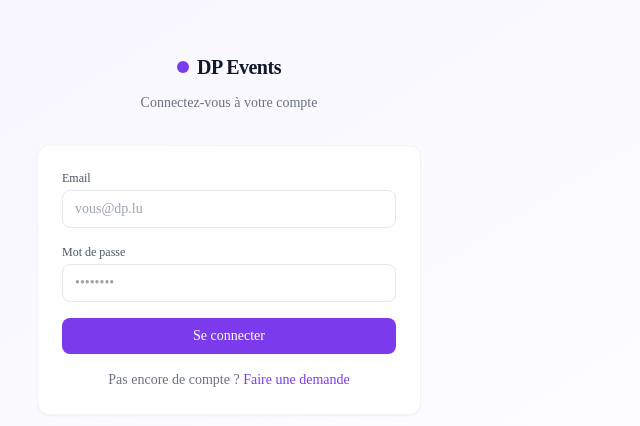
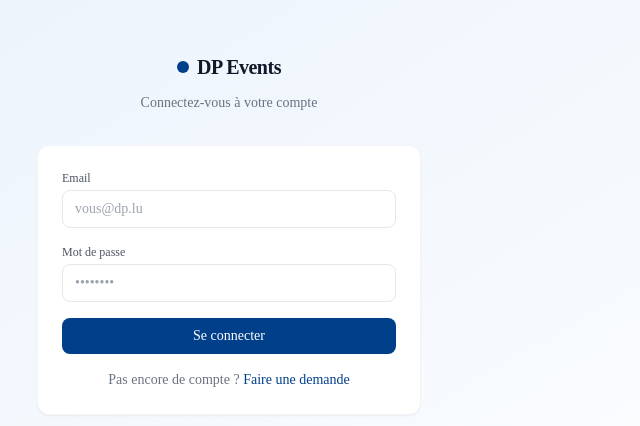
Before and after one commit to rftnj6gvp7-code/dp-events, a Next.js app: page /auth/login in a window 1280 px wide. Shown: the part 166-592 px from the top of the page, without its empty margins (411-1051 px from the left). Built offline with nearby package versions, Linux system fonts and the light colour scheme; no server answers.

Commit message:
charte graphique DP bleu

```diff
--- a/tailwind.config.js
+++ b/tailwind.config.js
@@ -8,17 +8,17 @@ module.exports = {
   theme: {
     extend: {
       colors: {
-        brand: {
-          50:  '#f5f3ff',
-          100: '#ede9fe',
-          200: '#ddd6fe',
-          400: '#a78bfa',
-          500: '#8b5cf6',
-          600: '#7c3aed',
-          700: '#6d28d9',
-          800: '#5b21b6',
-          900: '#4c1d95',
-        },
+       brand: {
+  50:  '#e6f0fb',
+  100: '#cce0f7',
+  200: '#99c2ef',
+  400: '#3385d6',
+  500: '#0066CC',
+  600: '#003F8A',
+  700: '#003070',
+  800: '#002058',
+  900: '#001040',
+},
       },
       fontFamily: {
         sans: ['var(--font-geist-sans)', 'system-ui', 'sans-serif'],
```
